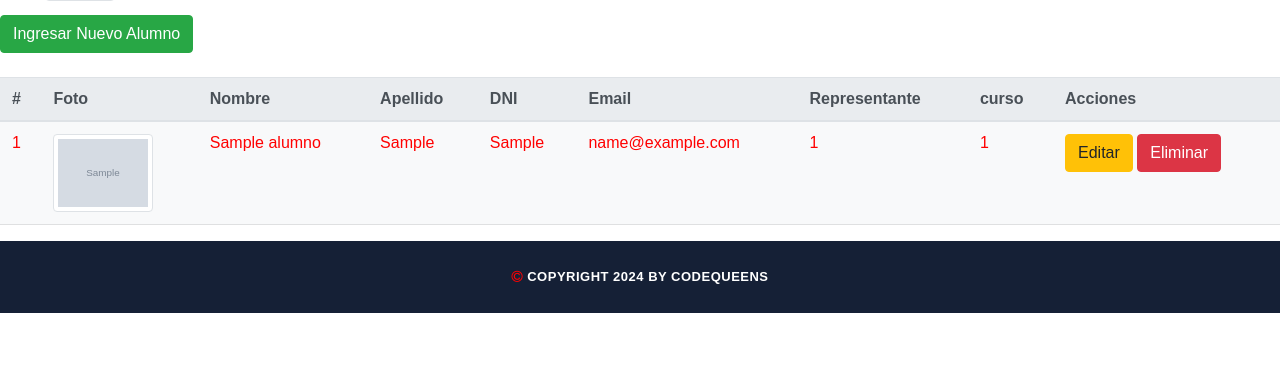
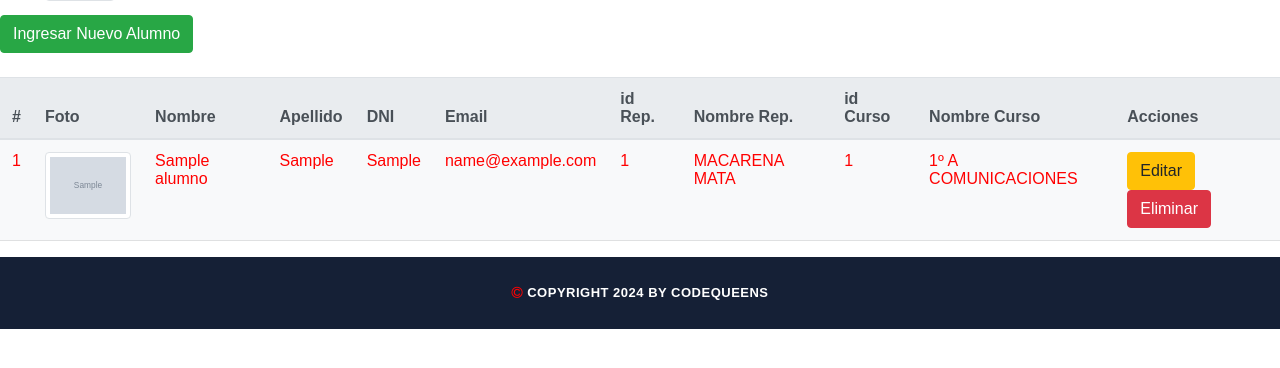
Before and after one commit to glocarm/CodequeenBK, a Flask app: page /index in a window 1280 px wide. Shown: the part 81-449 px from the top of the page. Run offline with Flask 3, Linux system fonts and the light colour scheme; data comes from the database, SQL or seed files in the repository; tables that the repository leaves empty hold one stand-in row (values such as "Sample post"); grey boxes marked "Sample" are stand-in pictures; some libraries are stand-ins or nearby versions.

Commit message:
cambios para que se muestren los nombres de representante y curso

```diff
--- a/app.py
+++ b/app.py
@@ -50,44 +50,28 @@
     conn.commit()
     if datos[0] == 'Admin' and datos[1] == 'super':
         sql = "SELECT * FROM colegio.alumno;"
-        conn = mysql.connection
         cursor = conn.cursor()
         cursor.execute(sql)
         db_alumno = cursor.fetchall()
         for alumno in db_alumno:
             print(alumno)
         cursor.close()
-        return render_template('colegio/index.html', alumno = db_alumno)
+        return render_template('colegio/index.html', alumno = db_alumno,  )
 
 #FUNCION PARA MOSTRAR LA DATA DE ALUMNOS
 @app.route('/index')
 def index():
     # Creamos una variable que va a contener la consulta SQL para obtener los alumnos:
-    sql = "SELECT * FROM colegio.alumno;"
-
-    # Conectamos a la base de datos
+    sql = "SELECT a.*, r.nombrerep, r.apellidorep, c.nombcurso FROM `colegio`.`alumno` a JOIN `colegio`.`representante` r JOIN `colegio`.`curso` c ON a.idrepresentante = r.idrepresentante and a.idcurso= c.idcurso"
     conn = mysql.connection
-
-    # Almacenaremos lo que devuelva la consulta
     cursor = conn.cursor()
-
-    # Ejecutamos la sentencia SQL
     cursor.execute(sql)
-
-    # Copiamos el contenido del cursor a una variable
     db_alumno = cursor.fetchall()
-
-    # Y mostramos las tuplas por la terminal
-
     for alumno in db_alumno:
-        print(alumno[0])
-
-    # Cerramos el cursor
-    #
-
+        print(alumno)
     cursor.close()
     # Devolvemos código HTML para ser renderizado
-    return render_template('colegio/index.html', alumno = db_alumno  )
+    return render_template('colegio/index.html', alumno = db_alumno,  )
 
 
 #--------------------------------------------------------------------
--- a/templates/colegio/index.html
+++ b/templates/colegio/index.html
@@ -25,8 +25,10 @@
         <th>Apellido</th>
         <th>DNI</th>
         <th>Email</th>
-        <th>Representante</th>
-        <th>curso</th>
+        <th>id Rep.</th>
+        <th>Nombre Rep.</th>
+        <th>id Curso</th>
+        <th>Nombre Curso</th>
         <th>Acciones</th>
       </tr>
     </thead>
@@ -47,8 +49,9 @@
         <td>{{alumno[3]}}</td>
         <td>{{alumno[4]}}</td>
         <td>{{alumno[5]}}</td>
+        <td>{{alumno[8]}} {{alumno[9]}}</td>
         <td>{{alumno[6]}}</td>
-
+        <td>{{alumno[10]}}</td>
         <td>
           <a class="btn btn-warning" href="/edit/{{alumno[0]}}">Editar</a>
           <a
```
Also changed, not shown: static/icons/AdminUser.png (added), static/icons/editar.svg (added), static/icons/eliminar.svg (added).
